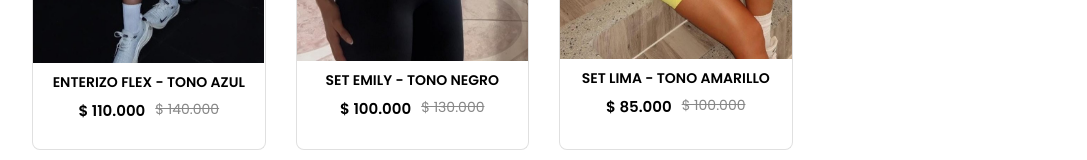
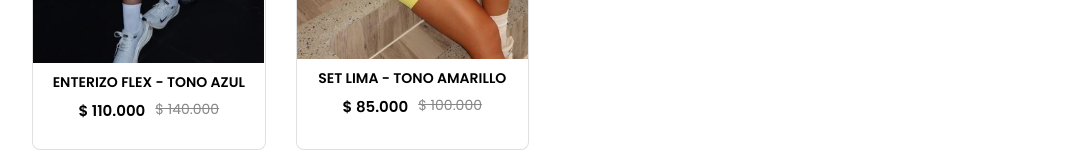
Before and after one commit to luis13xd/arual, a React (Create React App) app: page / in a window 1280 px wide. Shown: the part 1260-1420 px from the top of the page, without its empty margins (96-1183 px from the left). Built offline with nearby package versions, Linux system fonts and the light colour scheme.

Commit message:
eliminamos set emily tono negro 2

```diff
--- a/src/Components/Assets/new_data.js
+++ b/src/Components/Assets/new_data.js
@@ -1,5 +1,4 @@
 import enterizoflexazulcielo1 from "./enterizos/enterizoflexazul1.jpeg";
-import setemilinegro1 from "./sets/setemilinegro1.jpeg";
 import setlimaamarillo1 from "./sets/setlimaamarillo1.jpeg";
 
 let new_data = [
@@ -13,14 +12,6 @@ let new_data = [
     offer: false,
   },
   {
-    id: 404,
-    name: "SET EMILY - TONO NEGRO",
-    image: setemilinegro1,
-    new_price: 100000,
-    old_price: 130000,
-    offer: true,
-  },
-  {
     id: 401,
     name: "SET LIMA - TONO AMARILLO",
     image: setlimaamarillo1,
```
